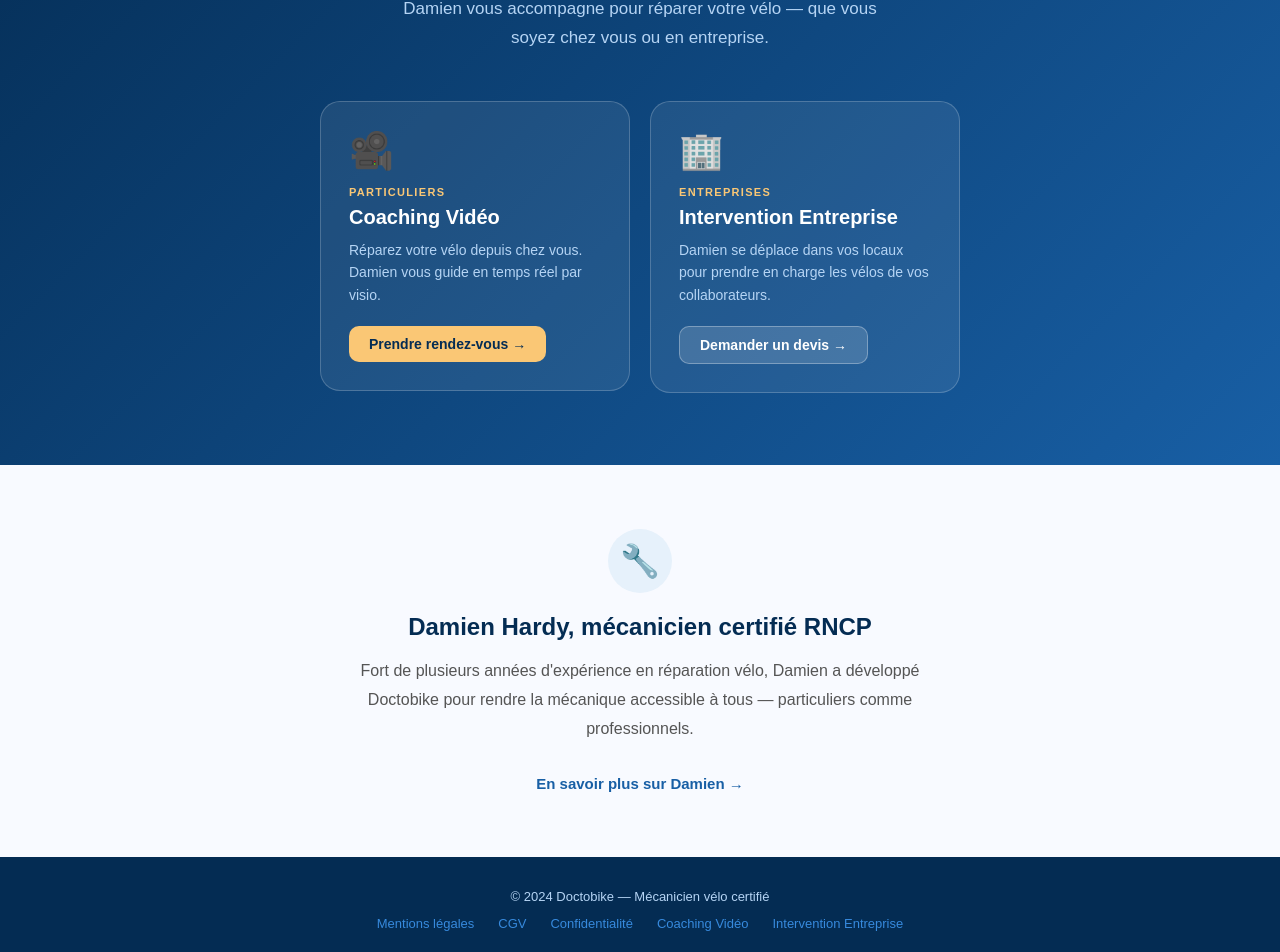
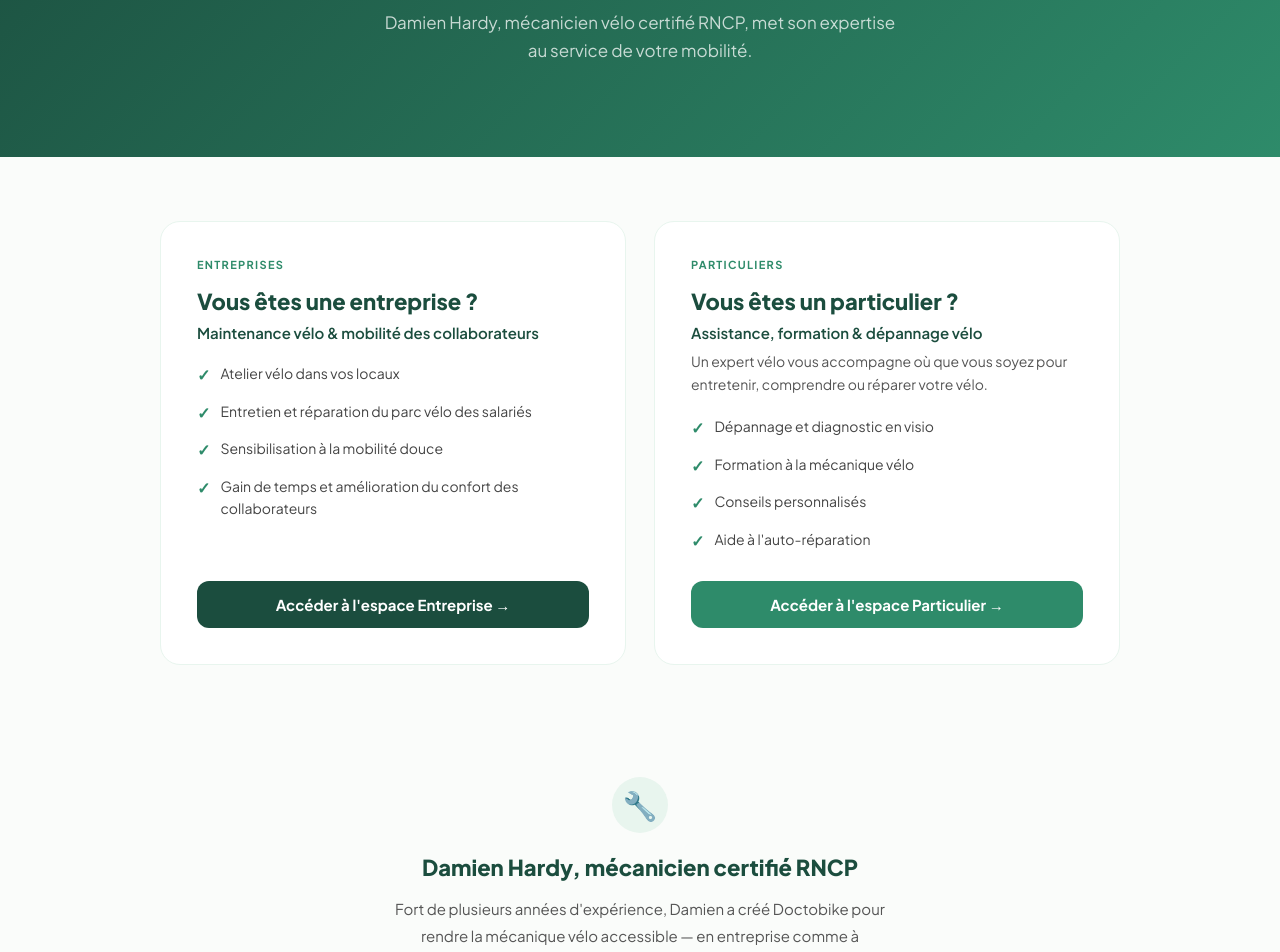
Before and after one commit to sarahlebeze-coder/doctobike2, a Next.js app: page / in a window 1280 px wide. Shown: the part 296-1248 px from the top of the page. Built offline with nearby package versions, Linux system fonts and the light colour scheme.

Commit message:
Update homepage styles and content

```diff
--- a/app/page.tsx
+++ b/app/page.tsx
@@ -1,105 +1,136 @@
 import Link from 'next/link'
 
-const font = "'Nunito', sans-serif"
+const font = "'Plus Jakarta Sans', sans-serif"
 
 export default function HomePage() {
   return (
-    <div style={{ minHeight: '100vh', background: '#F8FAFF', fontFamily: font }}>
+    <div style={{ minHeight: '100vh', background: '#FAFCFA', fontFamily: font }}>
 
       {/* Hero */}
-      <section style={{ background: 'linear-gradient(135deg, #042C53 0%, #185FA5 100%)', padding: '72px 24px' }}>
-        <div style={{ maxWidth: 700, margin: '0 auto', textAlign: 'center', color: 'white' }}>
-          <p style={{ fontSize: 12, letterSpacing: '0.15em', textTransform: 'uppercase', color: '#B5D4F4', marginBottom: 16, fontWeight: 600 }}>
-            Mécanicien vélo certifié RNCP
+      <section style={{ background: 'linear-gradient(135deg, #1B4D3E 0%, #2E8B6A 100%)', padding: '80px 24px' }}>
+        <div style={{ maxWidth: 720, margin: '0 auto', textAlign: 'center', color: 'white' }}>
+          <h1 style={{ fontFamily: font, fontSize: 38, fontWeight: 800, lineHeight: 1.25, margin: '0 0 20px' }}>
+            Doctobike, l'expertise vélo<br />pour les entreprises<br />et les particuliers
+          </h1>
+          <p style={{ color: 'rgba(255,255,255,0.75)', fontSize: 17, lineHeight: 1.7, margin: '0 auto 12px', maxWidth: 520 }}>
+            Damien Hardy, mécanicien vélo certifié RNCP, met son expertise au service de votre mobilité.
           </p>
-          <h1 style={{ fontFamily: font, fontSize: 40, fontWeight: 800, lineHeight: 1.2, margin: '0 0 20px' }}>
-            La mécanique vélo,<br />accessible à tous
-          </h1>
-          <p style={{ color: '#B5D4F4', fontSize: 17, lineHeight: 1.7, margin: '0 auto 48px', maxWidth: 500 }}>
-            Damien vous accompagne pour réparer votre vélo — que vous soyez chez vous ou en entreprise.
-          </p>
+        </div>
+      </section>
 
-          {/* Les deux offres */}
-          <div style={{ display: 'grid', gridTemplateColumns: 'repeat(auto-fit, minmax(260px, 1fr))', gap: 20, maxWidth: 640, margin: '0 auto' }}>
+      {/* Deux offres */}
+      <section style={{ padding: '64px 24px', maxWidth: 960, margin: '0 auto' }}>
+        <div style={{ display: 'grid', gridTemplateColumns: 'repeat(auto-fit, minmax(340px, 1fr))', gap: 28 }}>
 
-            {/* Coaching vidéo */}
-            <Link href="/coaching" style={{ textDecoration: 'none' }}>
-              <div style={{
-                background: 'rgba(255,255,255,0.08)',
-                border: '1.5px solid rgba(255,255,255,0.2)',
-                borderRadius: 20,
-                padding: 28,
-                textAlign: 'left',
-                cursor: 'pointer',
-                transition: 'background 0.2s',
-              }}>
-                <div style={{ fontSize: 36, marginBottom: 14 }}>🎥</div>
-                <div style={{ fontSize: 11, fontWeight: 700, letterSpacing: '0.12em', textTransform: 'uppercase', color: '#FAC775', marginBottom: 8 }}>
-                  Particuliers
+          {/* Bloc Entreprise */}
+          <div style={{
+            background: 'white',
+            borderRadius: 20,
+            border: '1px solid #E8F5EE',
+            padding: 36,
+            display: 'flex',
+            flexDirection: 'column',
+          }}>
+            <div style={{ fontSize: 11, fontWeight: 700, letterSpacing: '0.12em', textTransform: 'uppercase', color: '#2E8B6A', marginBottom: 16 }}>
+              Entreprises
+            </div>
+            <h2 style={{ fontFamily: font, fontWeight: 800, fontSize: 22, color: '#1B4D3E', margin: '0 0 8px' }}>
+              Vous êtes une entreprise ?
+            </h2>
+            <p style={{ color: '#1B4D3E', fontWeight: 600, fontSize: 15, margin: '0 0 20px' }}>
+              Maintenance vélo & mobilité des collaborateurs
+            </p>
+            <div style={{ display: 'flex', flexDirection: 'column', gap: 12, marginBottom: 28, flex: 1 }}>
+              {[
+                'Atelier vélo dans vos locaux',
+                'Entretien et réparation du parc vélo des salariés',
+                'Sensibilisation à la mobilité douce',
+                'Gain de temps et amélioration du confort des collaborateurs',
+              ].map((item, i) => (
+                <div key={i} style={{ display: 'flex', alignItems: 'flex-start', gap: 10, color: '#444', fontSize: 14, lineHeight: 1.6 }}>
+                  <span style={{ color: '#2E8B6A', fontWeight: 700, fontSize: 16, flexShrink: 0 }}>✓</span>
+                  {item}
                 </div>
-                <h2 style={{ color: 'white', fontWeight: 800, fontSize: 20, margin: '0 0 10px', fontFamily: font }}>
-                  Coaching Vidéo
-                </h2>
-                <p style={{ color: '#B5D4F4', fontSize: 14, lineHeight: 1.6, margin: '0 0 20px' }}>
-                  Réparez votre vélo depuis chez vous. Damien vous guide en temps réel par visio.
-                </p>
-                <span style={{ display: 'inline-block', background: '#FAC775', color: '#042C53', padding: '10px 20px', borderRadius: 10, fontSize: 14, fontWeight: 800 }}>
-                  Prendre rendez-vous →
-                </span>
-              </div>
+              ))}
+            </div>
+            <Link href="/entreprise" style={{
+              display: 'block', textAlign: 'center',
+              background: '#1B4D3E', color: 'white',
+              padding: '14px 24px', borderRadius: 12,
+              textDecoration: 'none', fontSize: 15, fontWeight: 700,
+            }}>
+              Accéder à l'espace Entreprise →
             </Link>
+          </div>
 
-            {/* Intervention entreprise */}
-            <Link href="/entreprise" style={{ textDecoration: 'none' }}>
-              <div style={{
-                background: 'rgba(255,255,255,0.08)',
-                border: '1.5px solid rgba(255,255,255,0.2)',
-                borderRadius: 20,
-                padding: 28,
-                textAlign: 'left',
-                cursor: 'pointer',
-              }}>
-                <div style={{ fontSize: 36, marginBottom: 14 }}>🏢</div>
-                <div style={{ fontSize: 11, fontWeight: 700, letterSpacing: '0.12em', textTransform: 'uppercase', color: '#FAC775', marginBottom: 8 }}>
-                  Entreprises
+          {/* Bloc Particulier */}
+          <div style={{
+            background: 'white',
+            borderRadius: 20,
+            border: '1px solid #E8F5EE',
+            padding: 36,
+            display: 'flex',
+            flexDirection: 'column',
+          }}>
+            <div style={{ fontSize: 11, fontWeight: 700, letterSpacing: '0.12em', textTransform: 'uppercase', color: '#2E8B6A', marginBottom: 16 }}>
+              Particuliers
+            </div>
+            <h2 style={{ fontFamily: font, fontWeight: 800, fontSize: 22, color: '#1B4D3E', margin: '0 0 8px' }}>
+              Vous êtes un particulier ?
+            </h2>
+            <p style={{ color: '#1B4D3E', fontWeight: 600, fontSize: 15, margin: '0 0 8px' }}>
+              Assistance, formation & dépannage vélo
+            </p>
+            <p style={{ color: '#555', fontSize: 14, lineHeight: 1.6, margin: '0 0 20px' }}>
+              Un expert vélo vous accompagne où que vous soyez pour entretenir, comprendre ou réparer votre vélo.
+            </p>
+            <div style={{ display: 'flex', flexDirection: 'column', gap: 12, marginBottom: 28, flex: 1 }}>
+              {[
+                'Dépannage et diagnostic en visio',
+                'Formation à la mécanique vélo',
+                'Conseils personnalisés',
+                "Aide à l'auto-réparation",
+              ].map((item, i) => (
+                <div key={i} style={{ display: 'flex', alignItems: 'flex-start', gap: 10, color: '#444', fontSize: 14, lineHeight: 1.6 }}>
+                  <span style={{ color: '#2E8B6A', fontWeight: 700, fontSize: 16, flexShrink: 0 }}>✓</span>
+                  {item}
                 </div>
-                <h2 style={{ color: 'white', fontWeight: 800, fontSize: 20, margin: '0 0 10px', fontFamily: font }}>
-                  Intervention Entreprise
-                </h2>
-                <p style={{ color: '#B5D4F4', fontSize: 14, lineHeight: 1.6, margin: '0 0 20px' }}>
-                  Damien se déplace dans vos locaux pour prendre en charge les vélos de vos collaborateurs.
-                </p>
-                <span style={{ display: 'inline-block', background: 'rgba(255,255,255,0.15)', color: 'white', padding: '10px 20px', borderRadius: 10, fontSize: 14, fontWeight: 800, border: '1px solid rgba(255,255,255,0.3)' }}>
-                  Demander un devis →
-                </span>
-              </div>
+              ))}
+            </div>
+            <Link href="/coaching" style={{
+              display: 'block', textAlign: 'center',
+              background: '#2E8B6A', color: 'white',
+              padding: '14px 24px', borderRadius: 12,
+              textDecoration: 'none', fontSize: 15, fontWeight: 700,
+            }}>
+              Accéder à l'espace Particulier →
             </Link>
+          </div>
 
-          </div>
         </div>
       </section>
 
       {/* Bloc Damien */}
-      <section style={{ padding: '64px 24px', maxWidth: 720, margin: '0 auto', textAlign: 'center' }}>
-        <div style={{ width: 64, height: 64, borderRadius: '50%', background: '#E6F1FB', display: 'flex', alignItems: 'center', justifyContent: 'center', margin: '0 auto 20px', fontSize: 32 }}>🔧</div>
-        <h2 style={{ color: '#042C53', fontWeight: 800, fontSize: 24, marginBottom: 16 }}>Damien Hardy, mécanicien certifié RNCP</h2>
-        <p style={{ color: '#555', fontSize: 16, lineHeight: 1.8, maxWidth: 560, margin: '0 auto 32px' }}>
-          Fort de plusieurs années d'expérience en réparation vélo, Damien a développé Doctobike pour rendre la mécanique accessible à tous — particuliers comme professionnels.
+      <section style={{ padding: '48px 24px 72px', maxWidth: 640, margin: '0 auto', textAlign: 'center' }}>
+        <div style={{ width: 56, height: 56, borderRadius: '50%', background: '#E8F5EE', display: 'flex', alignItems: 'center', justifyContent: 'center', margin: '0 auto 20px', fontSize: 28 }}>🔧</div>
+        <h2 style={{ color: '#1B4D3E', fontWeight: 800, fontSize: 22, marginBottom: 14 }}>Damien Hardy, mécanicien certifié RNCP</h2>
+        <p style={{ color: '#555', fontSize: 15, lineHeight: 1.8, maxWidth: 500, margin: '0 auto 24px' }}>
+          Fort de plusieurs années d'expérience, Damien a créé Doctobike pour rendre la mécanique vélo accessible — en entreprise comme à domicile.
         </p>
-        <Link href="/about" style={{ color: '#185FA5', fontWeight: 700, fontSize: 15, textDecoration: 'none' }}>
-          En savoir plus sur Damien →
+        <Link href="/about" style={{ color: '#2E8B6A', fontWeight: 700, fontSize: 15, textDecoration: 'none' }}>
+          En savoir plus →
         </Link>
       </section>
 
       {/* Footer */}
-      <footer style={{ background: '#042C53', padding: '32px 24px', textAlign: 'center' }}>
-        <p style={{ color: '#B5D4F4', fontSize: 13, margin: '0 0 12px' }}>© 2024 Doctobike — Mécanicien vélo certifié</p>
+      <footer style={{ background: '#1B4D3E', padding: '32px 24px', textAlign: 'center' }}>
+        <p style={{ color: 'rgba(255,255,255,0.6)', fontSize: 13, margin: '0 0 12px' }}>© 2024 Doctobike — Mécanicien vélo certifié</p>
         <div style={{ display: 'flex', justifyContent: 'center', gap: 24, flexWrap: 'wrap' }}>
-          <Link href="/mentions-legales" style={{ color: '#378ADD', fontSize: 13, textDecoration: 'none' }}>Mentions légales</Link>
-          <Link href="/cgv" style={{ color: '#378ADD', fontSize: 13, textDecoration: 'none' }}>CGV</Link>
-          <Link href="/confidentialite" style={{ color: '#378ADD', fontSize: 13, textDecoration: 'none' }}>Confidentialité</Link>
-          <Link href="/coaching" style={{ color: '#378ADD', fontSize: 13, textDecoration: 'none' }}>Coaching Vidéo</Link>
-          <Link href="/entreprise" style={{ color: '#378ADD', fontSize: 13, textDecoration: 'none' }}>Intervention Entreprise</Link>
+          <Link href="/mentions-legales" style={{ color: '#4DB892', fontSize: 13, textDecoration: 'none' }}>Mentions légales</Link>
+          <Link href="/cgv" style={{ color: '#4DB892', fontSize: 13, textDecoration: 'none' }}>CGV</Link>
+          <Link href="/confidentialite" style={{ color: '#4DB892', fontSize: 13, textDecoration: 'none' }}>Confidentialité</Link>
+          <Link href="/entreprise" style={{ color: '#4DB892', fontSize: 13, textDecoration: 'none' }}>Atelier en entreprise</Link>
+          <Link href="/coaching" style={{ color: '#4DB892', fontSize: 13, textDecoration: 'none' }}>Assistance & dépannage</Link>
         </div>
       </footer>
 
```
